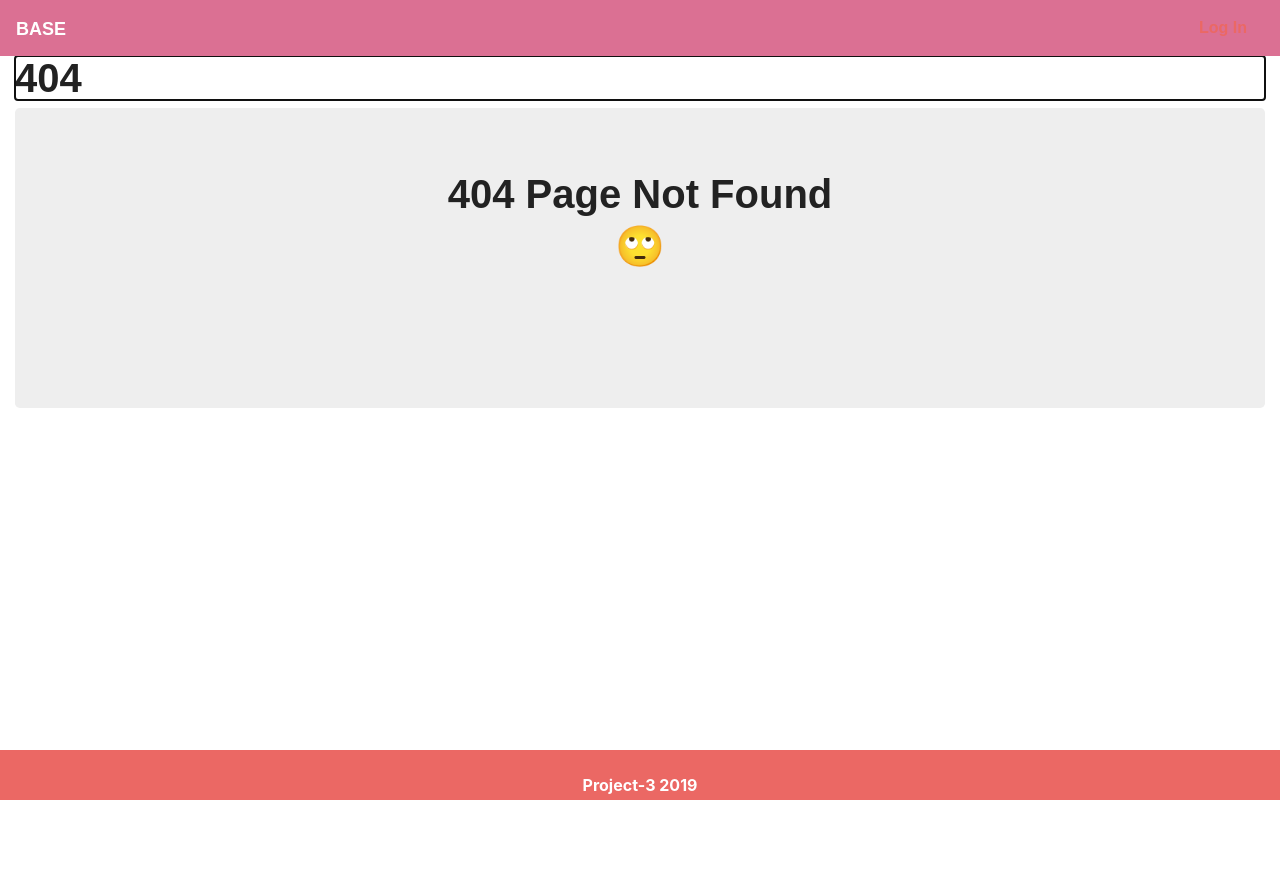
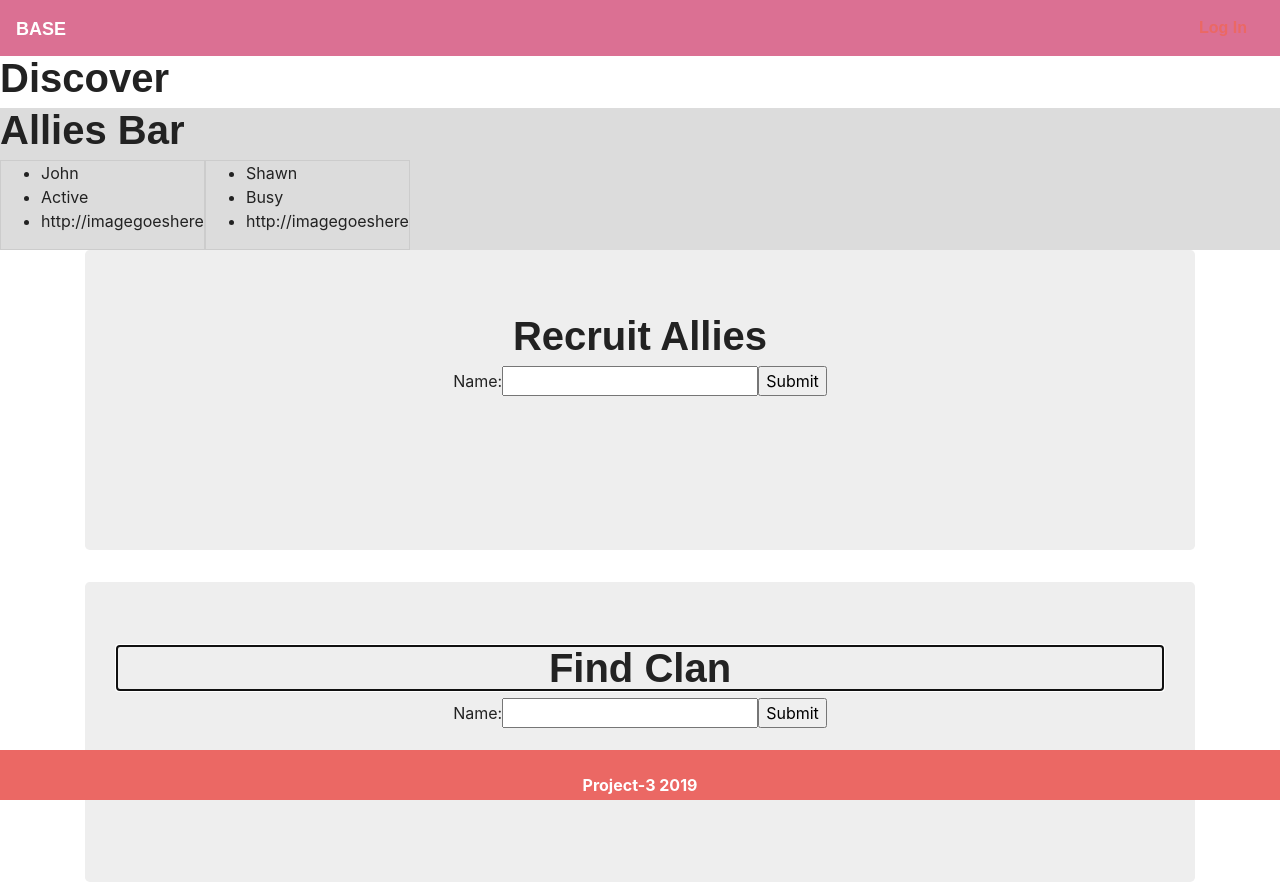
Before and after one commit to JohnCdev/TheGrid, a React (Create React App) app in the folder client/: page /discover in a window 1280 px wide. Before the commit this address had no page. Before the commit the page ends 800 px from the top, so only its background shows below. Built offline with nearby package versions, Linux system fonts and the light colour scheme; the HTML template or start-up script is replaced by a standard one; a web font is replaced by a local one.

Commit message:
Discover Page started, with Recruit Allies and Find Clan

```diff
--- a/client/src/App.js
+++ b/client/src/App.js
@@ -10,6 +10,7 @@ import Nav from "./components/Nav/Nav";
 import Footer from "./components/Footer/Footer";
 import HomePage from "./pages/HomePage";
 import FeedPage from "./pages/FeedPage";
+import DiscoverPage from "./pages/DiscoverPage";
 
 function App() {
   return (
@@ -23,6 +24,7 @@ function App() {
           <Route exact path='/log-in' component={LogIn} />
           <Route exact path='/profile' component={EditProfile} />
           <Route exact path='/feed' component={FeedPage} />
+          <Route exact path='/discover' component={DiscoverPage} />
           <Route path = '/user-profile/:userProfile' component={UserProfile} />
           <Route component={NoMatch} />
         </Switch>
--- /dev/null
+++ b/client/src/components/FindAlliesSearch/FindAlliesSearch.js
@@ -0,0 +1,29 @@
+import React, { useState } from 'react';
+import Jumbotron from '../Jumbotron/Jumbotron';
+import Header from "../Header/Header";
+
+
+
+
+
+const FindAlliesSearch = () => {
+
+    return (
+        <div>
+            <Jumbotron>
+            <Header headerText="Recruit Allies"/>
+                <form>
+                    <label>
+                        Name:
+                    <input type="text" name="name" />
+                    </label>
+                    <input type="submit" value="Submit" />
+                </form>
+            </Jumbotron>
+
+        </div>
+
+
+    )
+}
+export default FindAlliesSearch;
--- /dev/null
+++ b/client/src/components/FindClansSearch/FindClansSearch.js
@@ -0,0 +1,25 @@
+import React, { useState } from 'react';
+import Jumbotron from '../Jumbotron/Jumbotron';
+import { TextArea } from '../Form/Form';
+import Header from '../Header/Header';
+
+
+
+
+const FindClansSearch= () => {
+
+    return (
+        <Jumbotron>
+            <Header headerText="Find Clan"/>
+                <form>
+                    <label>
+                        Name:
+                    <input type="text" name="name" />
+                    </label>
+                    <input type="submit" value="Submit" />
+                </form>
+        </Jumbotron>
+
+    )
+}
+export default FindClansSearch;
--- /dev/null
+++ b/client/src/pages/DiscoverPage.js
@@ -0,0 +1,23 @@
+import React, { useState, useEffect } from "react";
+import { Container } from "../components/Grid/Grid";
+import AlliesBar from "../components/AlliesBar/AlliesBar";
+import API from "../utils/API";
+import Header from "../components/Header/Header";
+import FindAlliesSearch from "../components/FindAlliesSearch/FindAlliesSearch";
+import FindClansSearch from "../components/FindClansSearch/FindClansSearch";
+
+const DiscoverPage = () => {
+
+    return (
+        <main style={{ "height": "100%", "marginBottom": "200px" }}>
+            <Header headerText="Discover"/>
+            <AlliesBar />
+            <Container>
+                <FindAlliesSearch />
+                <FindClansSearch />
+            </Container>
+        </main>
+    )
+}
+
+export default DiscoverPage;
```
